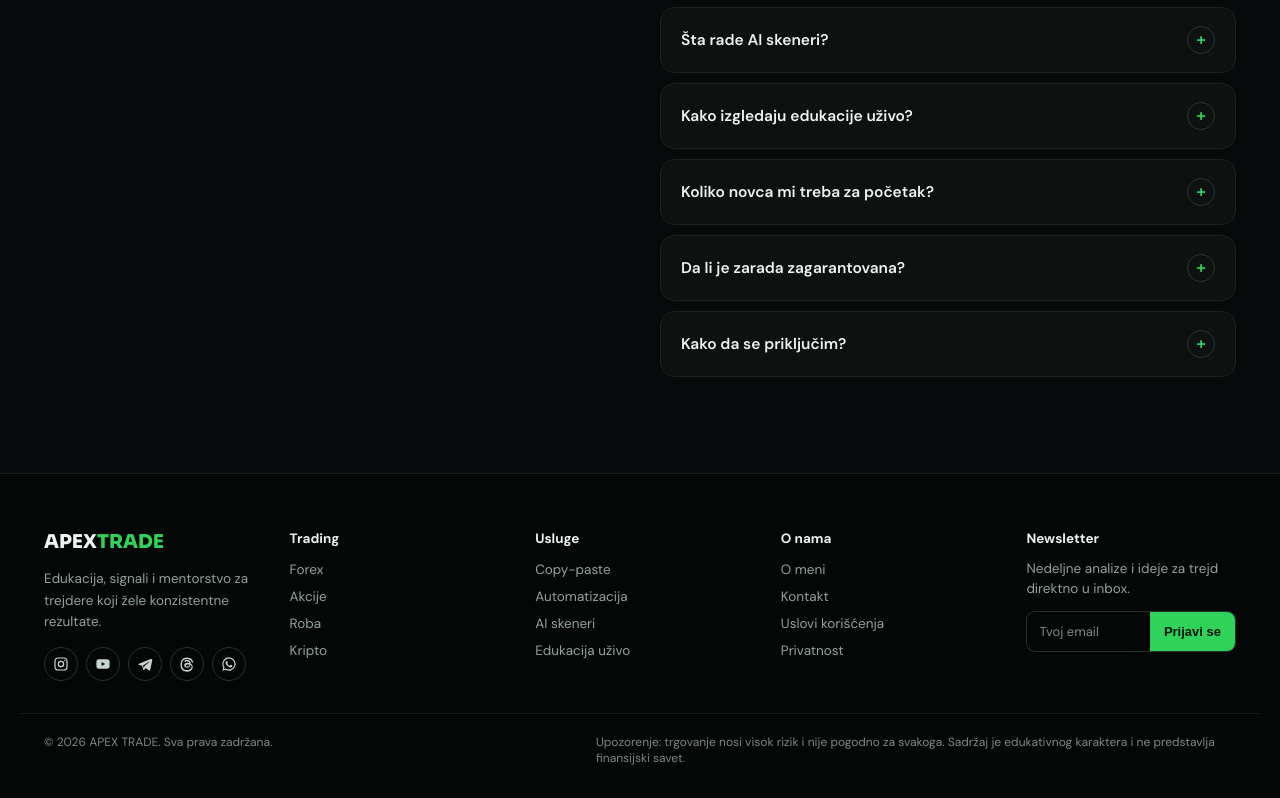
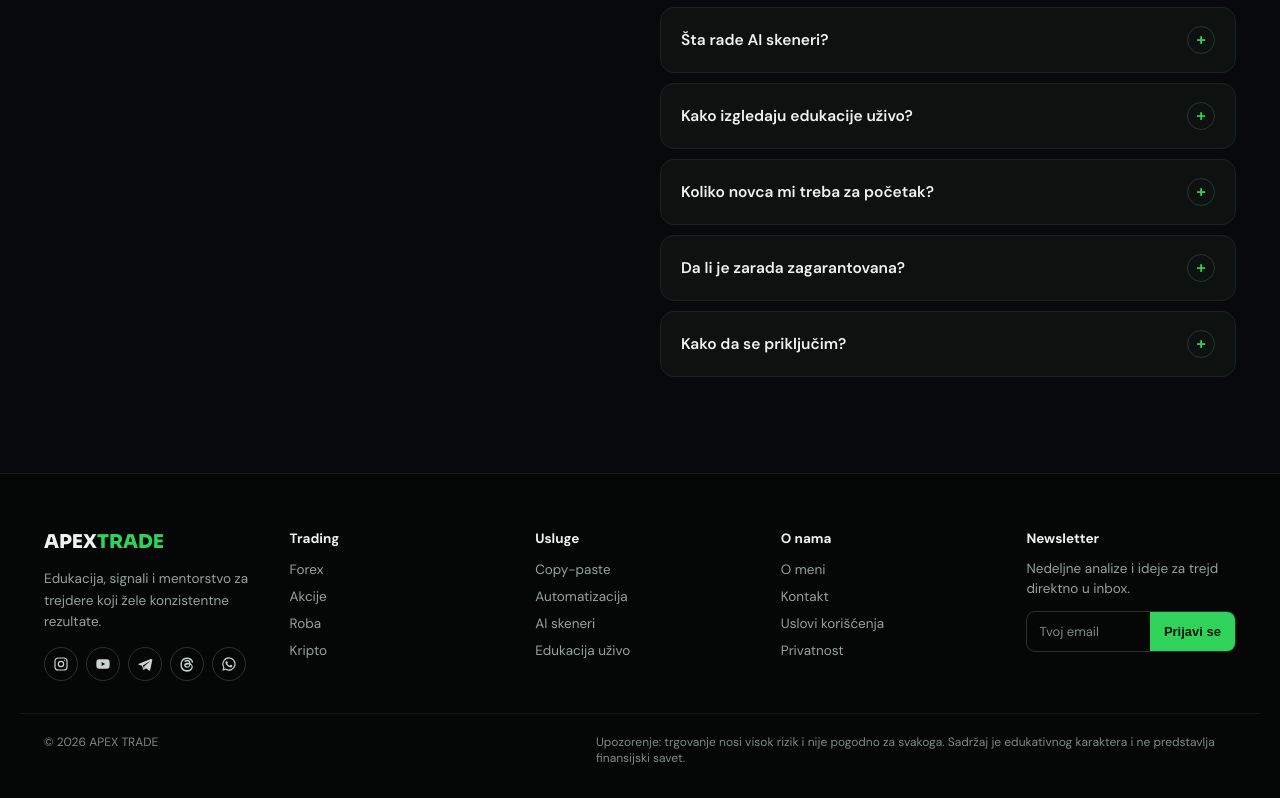
Before and after one commit to VeKI1/ApexTrade, a plain HTML site: page index.html in a window 1280 px wide. Shown: the part 4186-4984 px from the top of the page. Drawn offline with nearby package versions, Linux system fonts and the light colour scheme.

Commit message:
Add files via upload

```diff
--- a/index.html
+++ b/index.html
@@ -1149,7 +1149,7 @@ input::placeholder{color:#7d8a84}
     </div>
   </div>
   <div style="max-width:1240px;margin:0 auto;padding:20px 24px 32px;border-top:1px solid #121a16;display:flex;justify-content:space-between;gap:16px;flex-wrap:wrap;font-size:12px;color:#7d8a84">
-    <span>© 2026 APEX TRADE. Sva prava zadržana.</span>
+    <span>© 2026 APEX TRADE</span>
     <span style="max-width:640px">Upozorenje: trgovanje nosi visok rizik i nije pogodno za svakoga. Sadržaj je edukativnog karaktera i ne predstavlja finansijski savet.</span>
   </div>
 </footer>
@@ -1607,7 +1607,7 @@ input::placeholder{color:#7d8a84}
     </div>
   </div>
   <div style="max-width:1240px;margin:0 auto;padding:20px 24px 32px;border-top:1px solid #121a16;display:flex;justify-content:space-between;gap:16px;flex-wrap:wrap;font-size:12px;color:#7d8a84">
-    <span>© 2026 APEX TRADE. Sva prava zadržana.</span>
+    <span>© 2026 APEX TRADE</span>
     <span style="max-width:640px">Upozorenje: trgovanje nosi visok rizik i nije pogodno za svakoga. Sadržaj je edukativnog karaktera i ne predstavlja finansijski savet.</span>
   </div>
 </footer>
```
